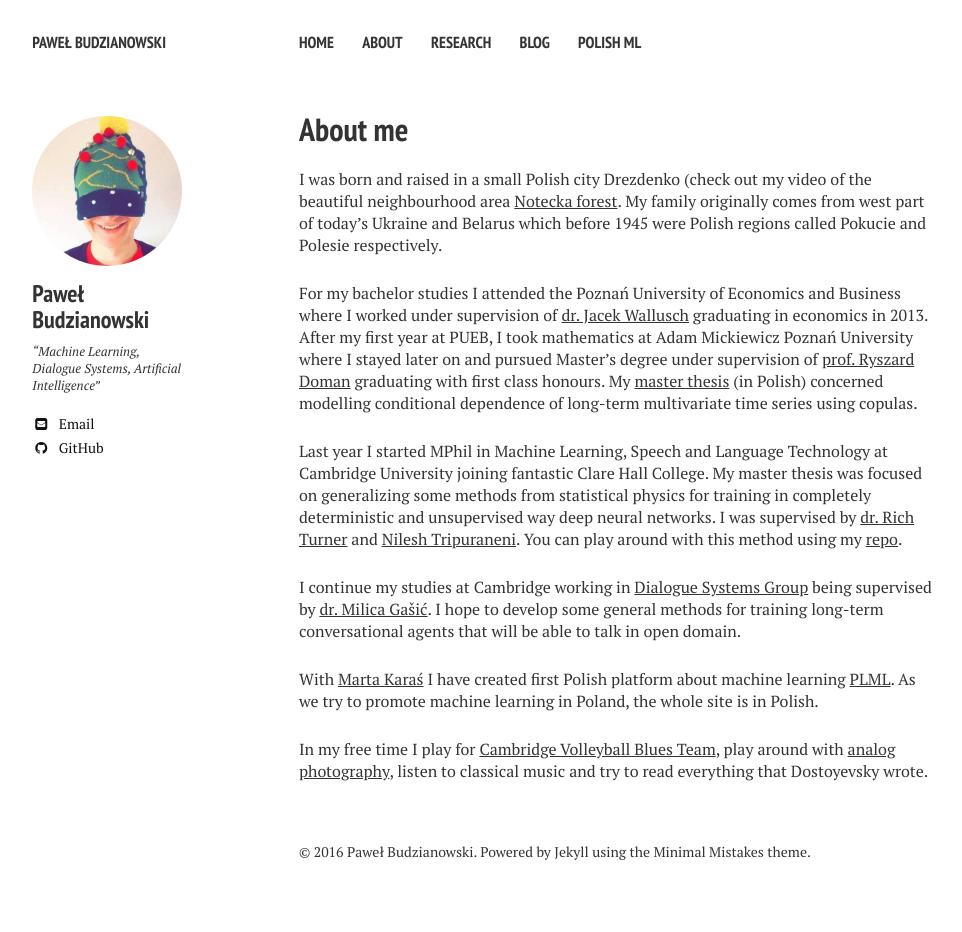
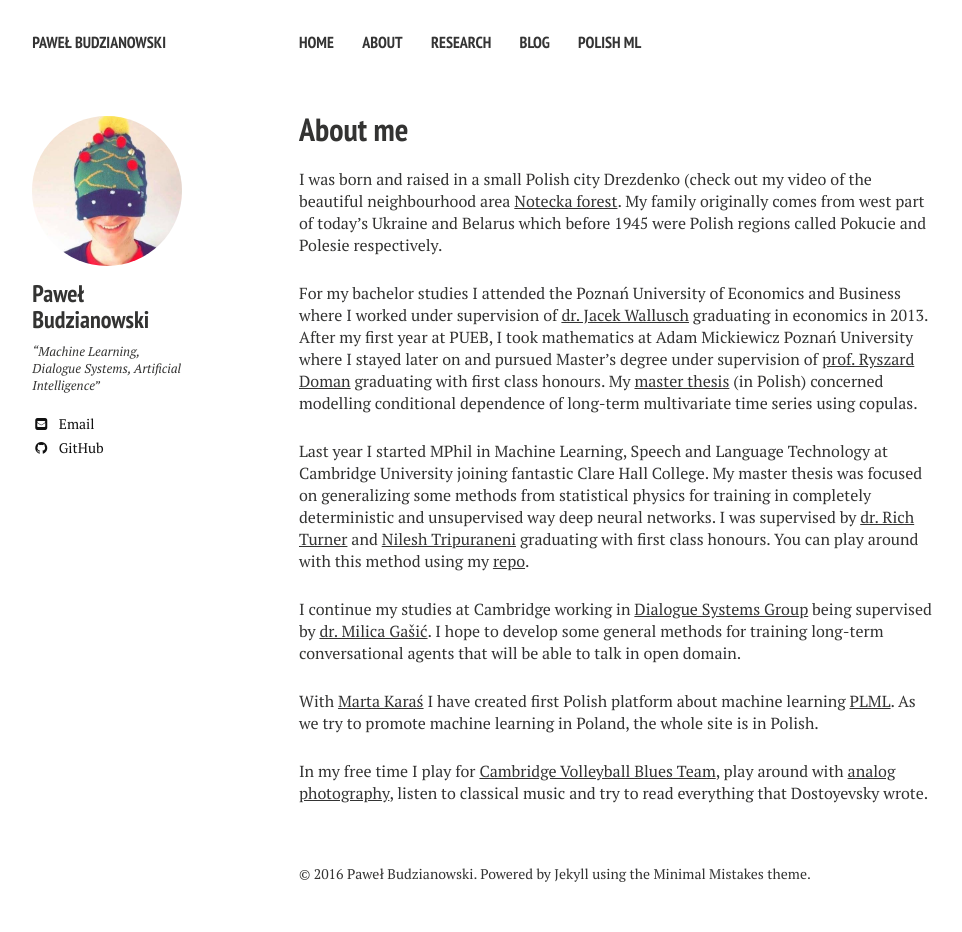
Before and after one commit to pawel-polyai/budzianowski.github.io, a Jekyll site: the page built from about.md, in a window 1280 px wide. Shown: the whole page, without its empty margins (21-983 px from the left). Built offline with Jekyll 4.4.1, drawn with Linux system fonts in a browser that asks for light colours; nearby versions of some CDN libraries; before the commit the page ends 910 px from its top, so only the background shows below that.

Commit message:
Update about.md

```diff
--- a/about.md
+++ b/about.md
@@ -11,7 +11,7 @@ I was born and raised in a small Polish city Drezdenko (check out my video of th
 
 For my bachelor studies I attended the Poznań University of Economics and Business where I worked under supervision of [dr. Jacek Wallusch](http://ikbt.org/beta/o-nas/) graduating in economics in 2013. After my first year at PUEB, I took mathematics at Adam Mickiewicz Poznań University where I stayed later on and pursued Master's degree under supervision of [prof. Ryszard Doman](https://semopis.wmi.amu.edu.pl/Matematyka/prof.%20dr%20hab.%20Ryszard%20Doman) graduating with first class honours. My [master thesis](https://github.com/budzianowski/budzianowski.github.io/blob/master/data/Pawe%C5%82_Budzianowski.pdf) (in Polish) concerned modelling conditional dependence of long-term multivariate time series using copulas.
 
-Last year I started MPhil in Machine Learning, Speech and Language Technology at Cambridge University joining fantastic Clare Hall College. My master thesis was focused on generalizing some methods from statistical physics for training in completely deterministic and unsupervised way deep neural networks. I was supervised by [dr. Rich Turner](http://learning.eng.cam.ac.uk/Public/Turner/Turner) and [Nilesh Tripuraneni](https://mlg.eng.cam.ac.uk/?portfolio=nilesh-tripuraneni). You can play around with this method using my [repo](https://github.com/budzianowski/DBN/).
+Last year I started MPhil in Machine Learning, Speech and Language Technology at Cambridge University joining fantastic Clare Hall College. My master thesis was focused on generalizing some methods from statistical physics for training in completely deterministic and unsupervised way deep neural networks. I was supervised by [dr. Rich Turner](http://learning.eng.cam.ac.uk/Public/Turner/Turner) and [Nilesh Tripuraneni](https://mlg.eng.cam.ac.uk/?portfolio=nilesh-tripuraneni) graduating with first class honours. You can play around with this method using my [repo](https://github.com/budzianowski/DBN/).
 
 I continue my studies at Cambridge working in [Dialogue Systems Group](http://mi.eng.cam.ac.uk/research/dialogue/) being supervised by [dr. Milica Gašić](https://mi.eng.cam.ac.uk/~mg436). I hope to develop some general methods for training long-term conversational agents that will be able to talk in open domain.
 
```
